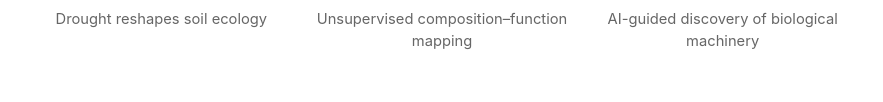
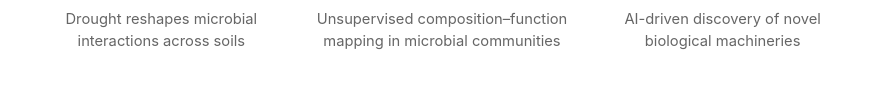
Before and after one commit to Xiaoyu2425/Xiaoyu2425.github.io, a plain HTML site: page index.html in a window 1280 px wide. Shown: the part 1441-1543 px from the top of the page, without its empty margins (198-1081 px from the left). Drawn offline with Linux system fonts and the light colour scheme.

Commit message:
Update index.html

```diff
--- a/index.html
+++ b/index.html
@@ -407,7 +407,7 @@
         </div>
 
         <figcaption>
-          Drought reshapes soil ecology
+          Drought reshapes microbial interactions across soils
         </figcaption>
       </figure>
 
@@ -421,7 +421,7 @@
         </div>
 
         <figcaption>
-          Unsupervised composition–function mapping
+          Unsupervised composition–function mapping in microbial communities
         </figcaption>
       </figure>
 
@@ -435,7 +435,7 @@
         </div>
 
         <figcaption>
-          AI-guided discovery of biological machinery
+          AI-driven discovery of novel biological machineries
         </figcaption>
       </figure>
     </div>
```
